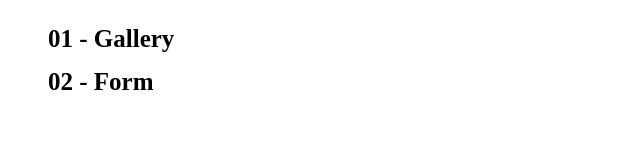
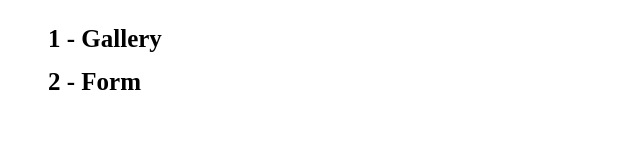
Before and after one commit to caglaakin/goit-js-hw-09, a plain HTML site: page index.html in a window 1280 px wide. Shown: the whole page, without its empty margins (0-640 px from the left). Drawn offline with Linux system fonts and the light colour scheme.

Commit message:
Deploying to gh-pages from @ caglaakin/goit-js-hw-09@72e05c9ab70aca6a7d0e5a84552f6e3fd29e9810 🚀

```diff
--- a/index.html
+++ b/index.html
@@ -9,8 +9,8 @@
   </head>
   <body>
     <ul class="indexList">
-      <li><a href="./01-gallery.html"> 01 - Gallery</a></li>
-      <li><a href="./02-form.html"> 02 - Form</a></li>
+      <li><a href="./1-gallery.html"> 1 - Gallery</a></li>
+      <li><a href="./2-form.html"> 2 - Form</a></li>
     </ul>
   </body>
 </html>
```
